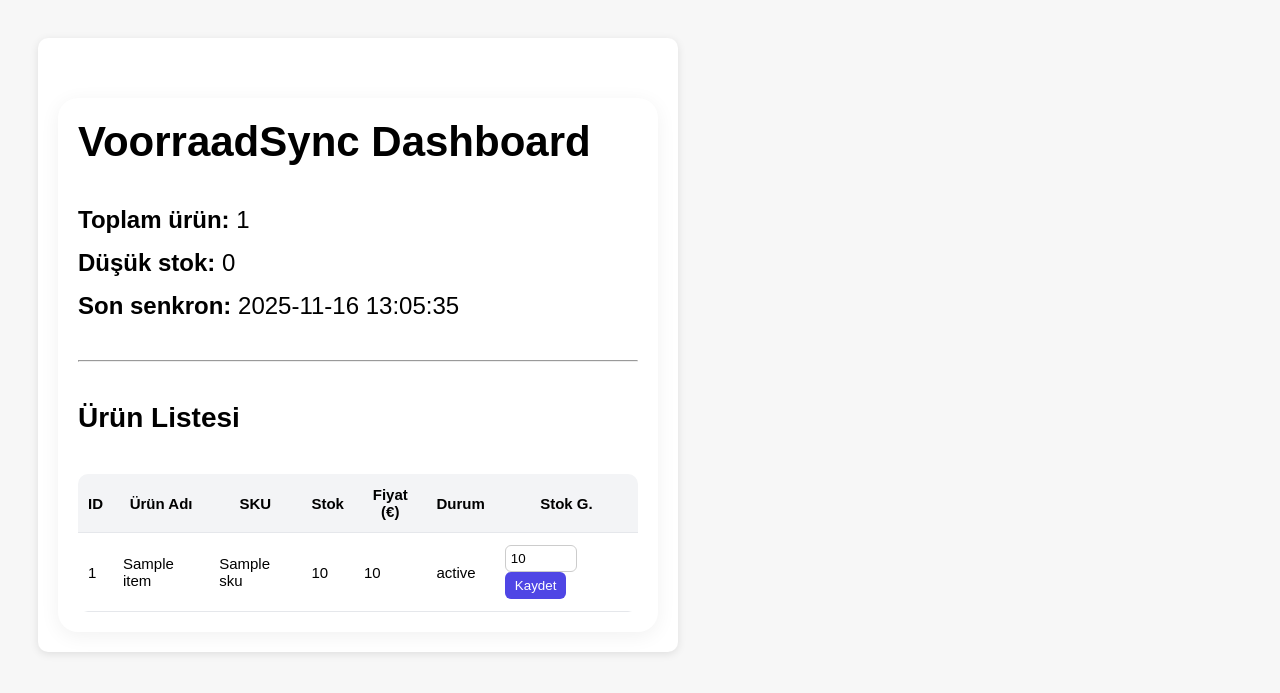
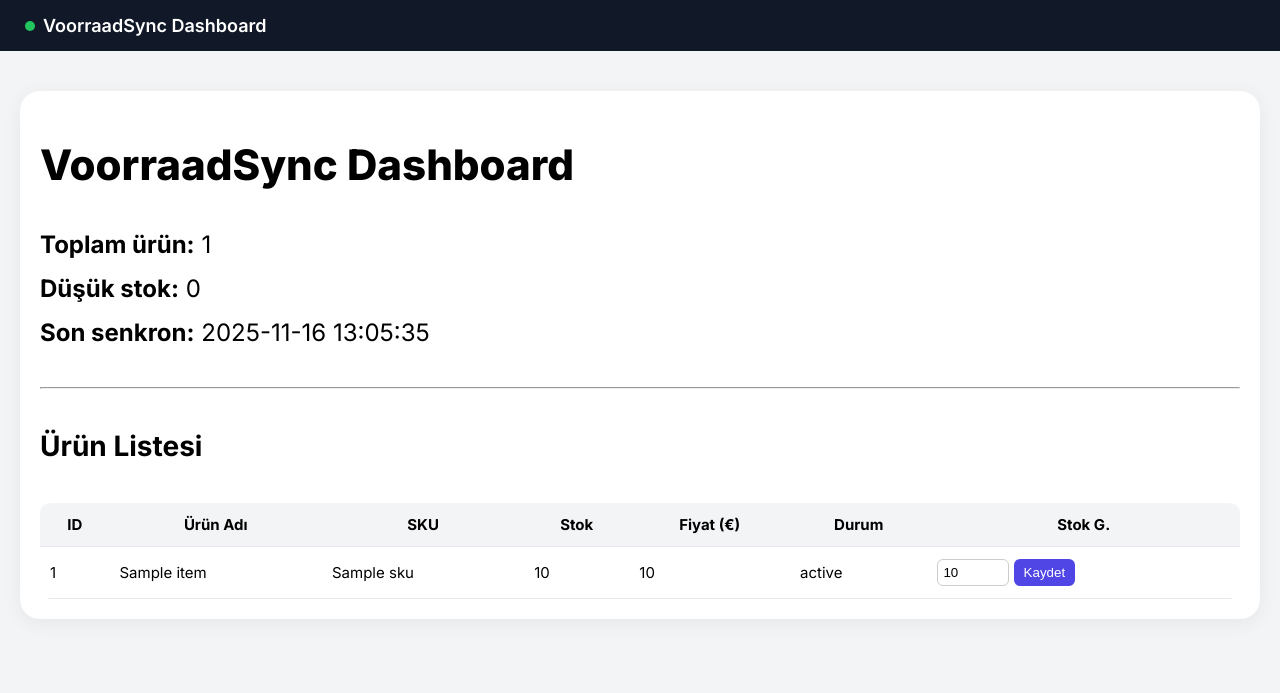
Before and after one commit to denmedia-dm/voorraadsync-backend, a FastAPI app: page /dashboard in a window 1280 px wide. Shown: the top 693 px of the page. Run offline with FastAPI, Linux system fonts and the light colour scheme; a database or web service that is not in the repository returns one stand-in record (values such as "Sample title"); data that the repository does not hold is empty.

Commit message:
Update base.html

```diff
--- a/templates/base.html
+++ b/templates/base.html
@@ -1,35 +1,56 @@
 <!DOCTYPE html>
 <html lang="tr">
 <head>
-    <meta charset="UTF-8" />
-    <meta name="viewport" content="width=device-width, initial-scale=1.0" />
-    <title>{{ title if title else "Dashboard" }}</title>
+    <meta charset="UTF-8">
+    <title>{{ data.title if data else "Dashboard" }}</title>
+    <meta name="viewport" content="width=device-width, initial-scale=1.0">
 
-    <!-- Basit stil -->
+    <!-- Google Font -->
+    <link rel="preconnect" href="https://fonts.googleapis.com">
+    <link rel="preconnect" href="https://fonts.gstatic.com" crossorigin>
+    <link href="https://fonts.googleapis.com/css2?family=Inter:wght@300;400;600;700;800&display=swap" rel="stylesheet">
+
     <style>
         body {
-            font-family: Arial, sans-serif;
-            padding: 30px;
-            background: #f7f7f7;
+            margin: 0;
+            font-family: "Inter", -apple-system, BlinkMacSystemFont,
+                         "Segoe UI", sans-serif;
+            background: #f3f4f6;
         }
-        .card {
-            background: #fff;
-            padding: 20px;
-            border-radius: 10px;
-            box-shadow: 0 2px 8px rgba(0,0,0,0.1);
-            max-width: 600px;
+
+        header {
+            background: #111827;
+            color: white;
+            padding: 15px 25px;
+            font-size: 18px;
+            font-weight: 600;
         }
-        h1 {
-            margin-top: 0;
+
+        .header-title {
+            display: flex;
+            align-items: center;
+            gap: 8px;
+        }
+
+        .header-title span.logo-dot {
+            width: 10px;
+            height: 10px;
+            border-radius: 999px;
+            background: #22c55e;
         }
     </style>
 </head>
 <body>
 
-    <div class="card">
-        {% block content %}
-        {% endblock %}
+<header>
+    <div class="header-title">
+        <span class="logo-dot"></span>
+        VoorraadSync Dashboard
     </div>
+</header>
+
+{% block content %}
+{% endblock %}
 
 </body>
 </html>
```
